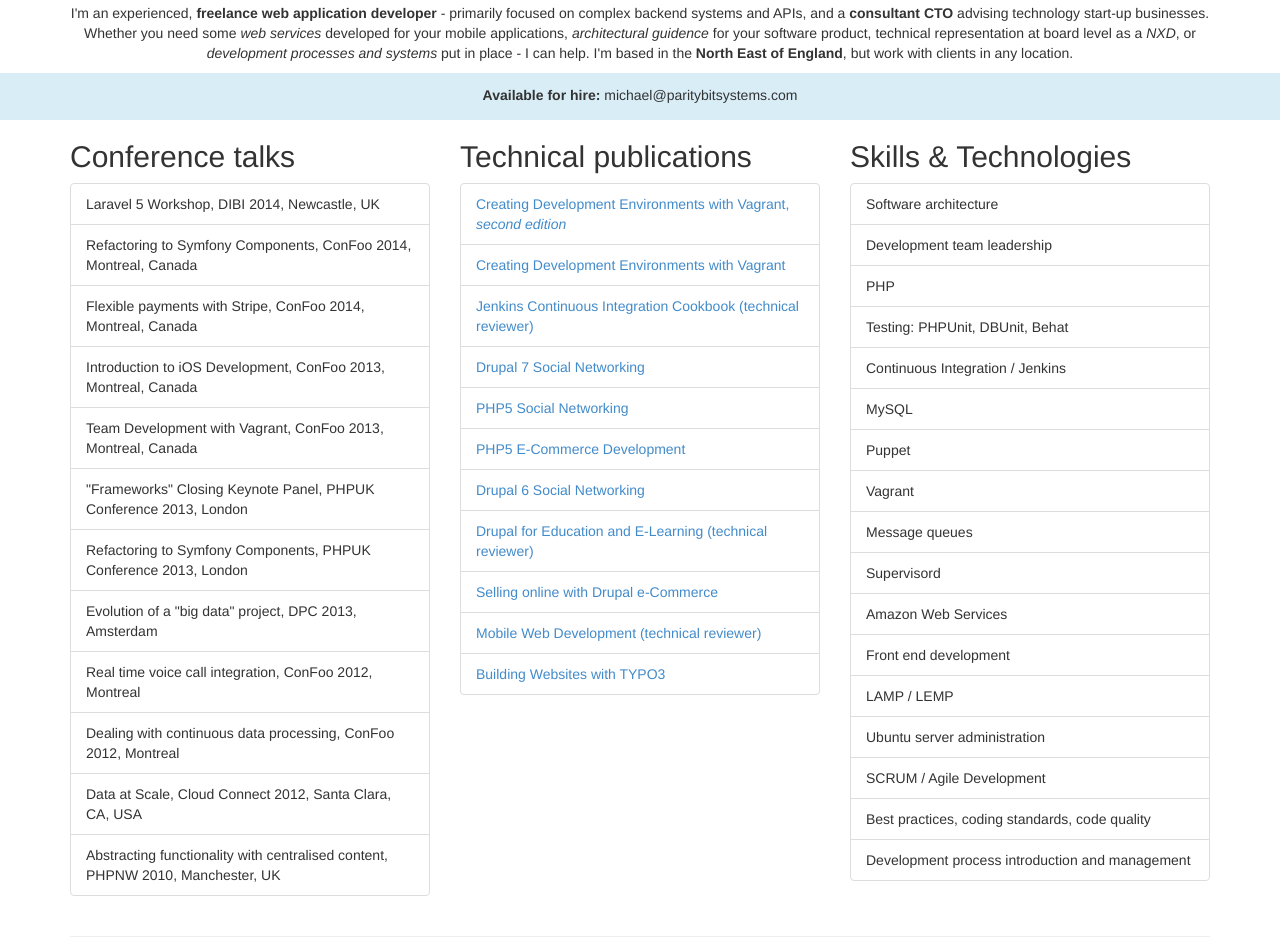
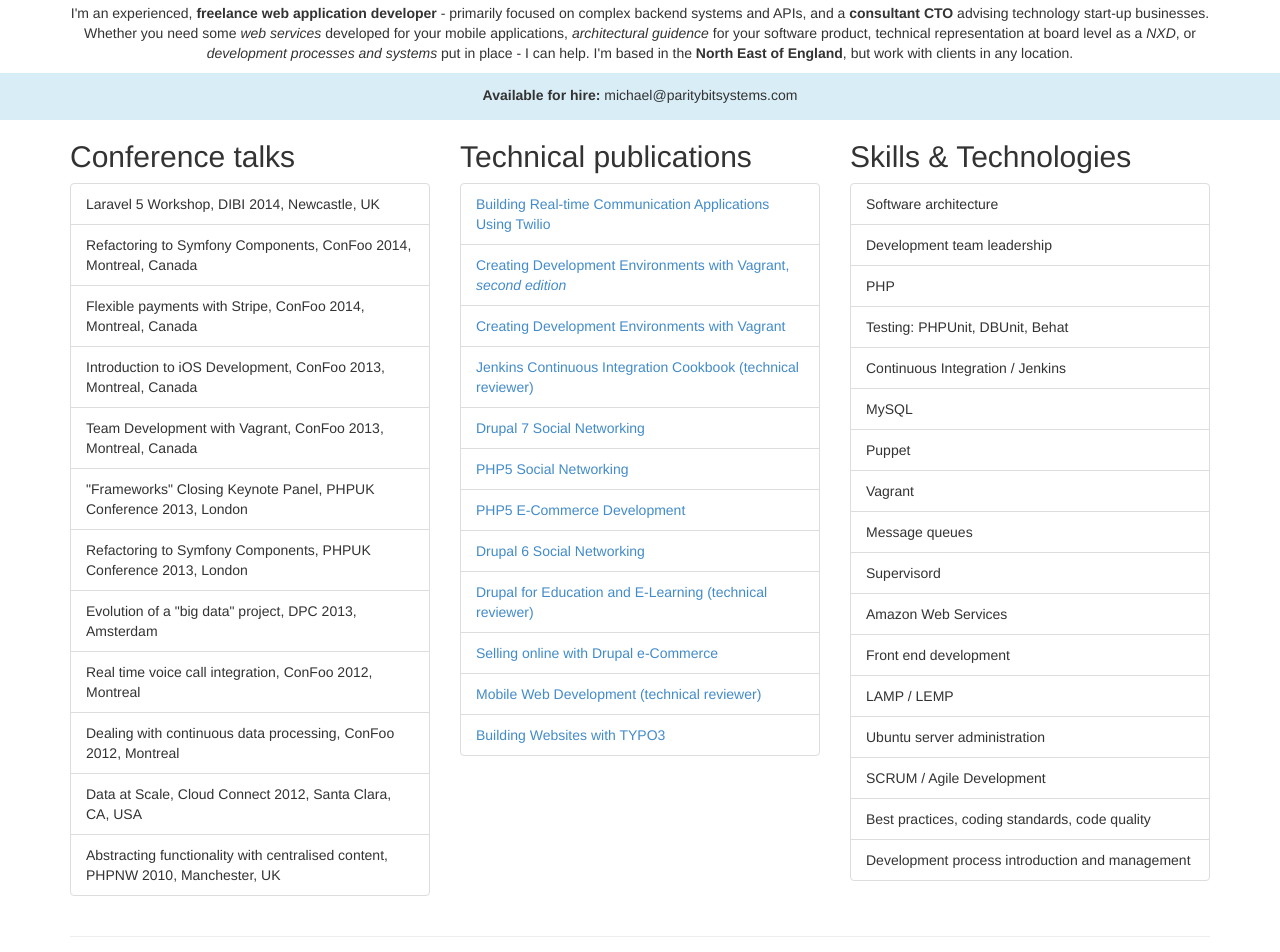
Before and after one commit to mkpeacock/mkpeacock.github.io, a Jekyll site: the page built from index.html, in a window 1280 px wide. Shown: the part 482-1434 px from the top of the page. Built offline with Jekyll 4.4.1, drawn with Linux system fonts in a browser that asks for light colours; nearby versions of some CDN libraries.

Commit message:
Added twilio video series publication

```diff
--- a/index.html
+++ b/index.html
@@ -34,6 +34,7 @@
             <div class="col-md-4">
                 <h2>Technical publications</h2>
                 <ul class="list-group">
+                    <li class="list-group-item"><a href="https://www.packtpub.com/virtualization-and-cloud/building-real-time-communication-applications-using-twilio-video">Building Real-time Communication Applications Using Twilio</a></li>
                     <li class="list-group-item"><a href="http://www.amazon.co.uk/gp/product/B00UNFMIN4/ref=as_li_tl?ie=UTF8&camp=1634&creative=19450&creativeASIN=B00UNFMIN4&linkCode=as2&tag=httpwwwmich02-21&linkId=JX4OAU4BZDBK33R7">Creating Development Environments with Vagrant, <em>second edition</em></em></a></li>
                     <li class="list-group-item"><a href="http://amzn.to/1i7doO6">Creating Development Environments with Vagrant</a></li>
                     <li class="list-group-item"><a href="http://amzn.to/1eWNKvc">Jenkins Continuous Integration Cookbook (technical reviewer)</a></li>
```
